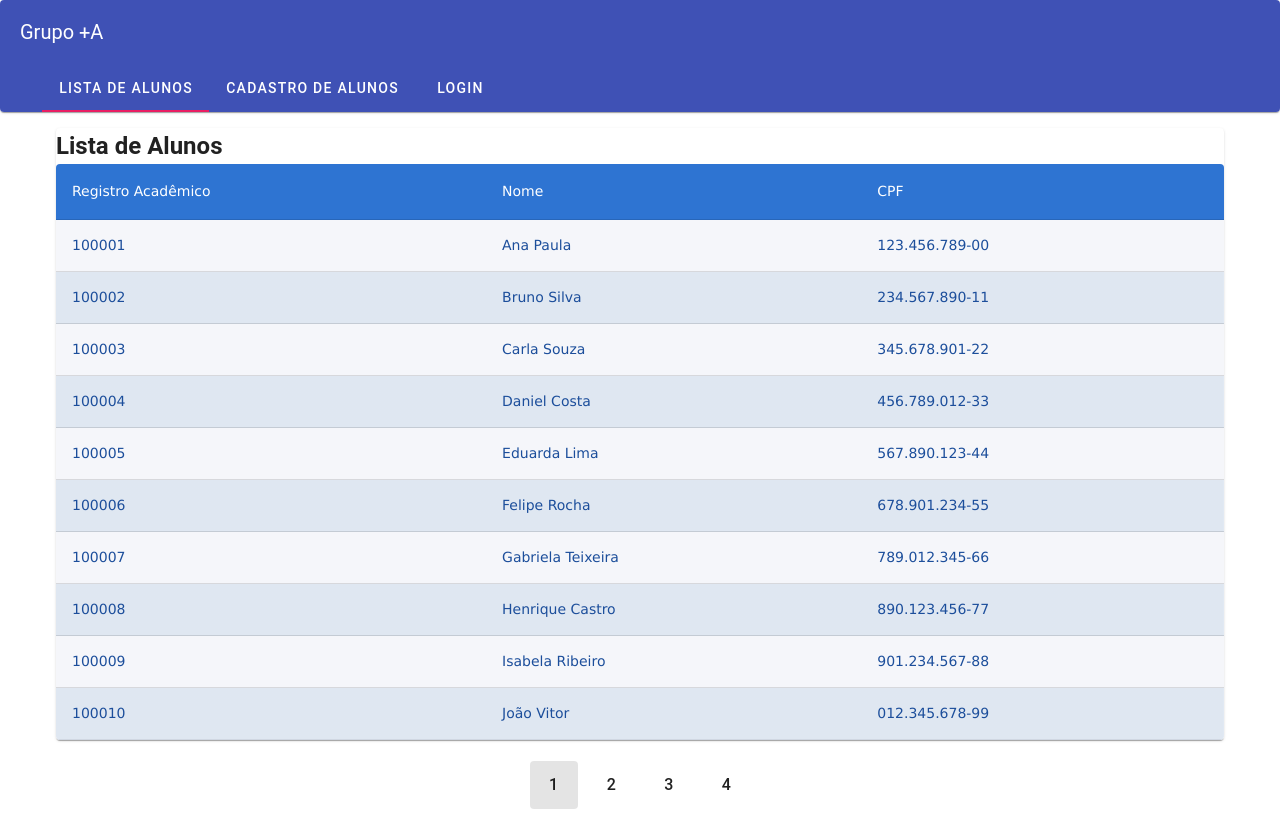
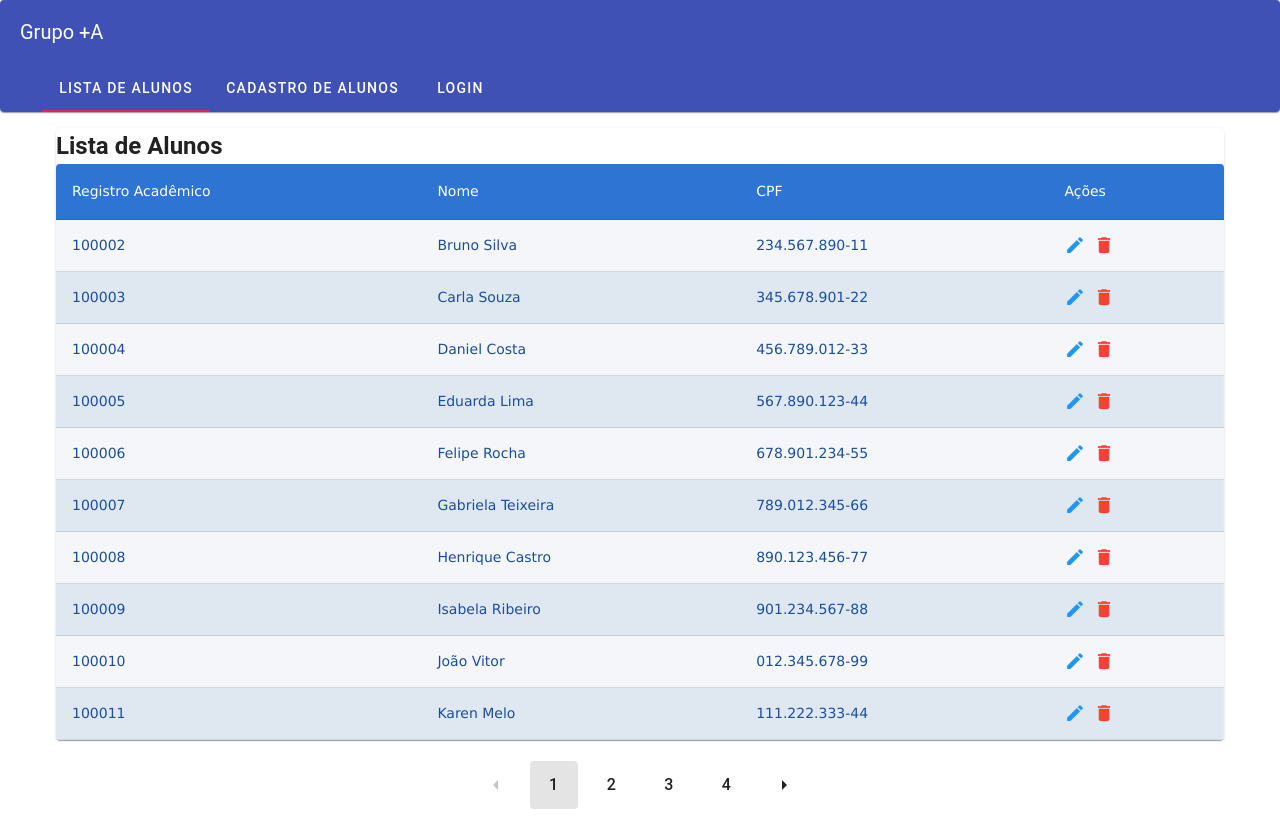
Before and after one commit to paolaarruee/challenge-full-stack-web, a Vue app: page /students in a window 1280 px wide. Built offline with nearby package versions, Linux system fonts and the light colour scheme.

Commit message:
feat: Adicionando botoes de acoes na tabela

```diff
--- a/src/main.js
+++ b/src/main.js
@@ -2,6 +2,7 @@ import { createApp } from "vue";
 import App from "./App.vue";
 import vuetify from "./plugins/vuetify";
 import router from "./router";
+import { VIcon } from 'vuetify/components'
 
 const app = createApp(App);
 app.use(vuetify);
--- a/src/plugins/vuetify.ts
+++ b/src/plugins/vuetify.ts
@@ -2,6 +2,7 @@
 import 'vuetify/styles'
 import { createVuetify } from 'vuetify'
 import { aliases, mdi } from 'vuetify/iconsets/mdi'
+import '@mdi/font/css/materialdesignicons.css'
 
 const vuetify = createVuetify({
   icons: {
--- a/src/views/StudentList.vue
+++ b/src/views/StudentList.vue
@@ -11,6 +11,7 @@
                         <th class="text-left">Registro Acadêmico</th>
                         <th class="text-left">Nome</th>
                         <th class="text-left">CPF</th>
+                        <th class="text-left">Ações</th>
                     </tr>
                 </thead>
                 <tbody>
@@ -18,6 +19,10 @@
                         <td>{{ item.ra }}</td>
                         <td>{{ item.name }}</td>
                         <td>{{ item.cpf }}</td>
+                        <td>
+                            <v-icon small class="mr-2" color="blue" title="Editar">mdi-pencil</v-icon>
+                            <v-icon small color="red" title="Excluir">mdi-delete</v-icon>
+                        </td>
                     </tr>
                 </tbody>
             </v-table>
@@ -32,54 +37,50 @@
 
 <script lang="ts" setup>
 import { ref, computed } from 'vue'
+import { Student } from '../types/Student'
 
-interface Student {
-    ra: string
-    name: string
-    cpf: string
-}
+
 
 const students = ref<Student[]>([
-    { ra: '100001', name: 'Ana Paula', cpf: '123.456.789-00' },
-    { ra: '100002', name: 'Bruno Silva', cpf: '234.567.890-11' },
-    { ra: '100003', name: 'Carla Souza', cpf: '345.678.901-22' },
-    { ra: '100004', name: 'Daniel Costa', cpf: '456.789.012-33' },
-    { ra: '100005', name: 'Eduarda Lima', cpf: '567.890.123-44' },
-    { ra: '100006', name: 'Felipe Rocha', cpf: '678.901.234-55' },
-    { ra: '100007', name: 'Gabriela Teixeira', cpf: '789.012.345-66' },
-    { ra: '100008', name: 'Henrique Castro', cpf: '890.123.456-77' },
-    { ra: '100009', name: 'Isabela Ribeiro', cpf: '901.234.567-88' },
-    { ra: '100010', name: 'João Vitor', cpf: '012.345.678-99' },
-    { ra: '100011', name: 'Karen Melo', cpf: '111.222.333-44' },
-    { ra: '100012', name: 'Lucas Martins', cpf: '222.333.444-55' },
-    { ra: '100013', name: 'Marina Gomes', cpf: '333.444.555-66' },
-    { ra: '100014', name: 'Nicolas Almeida', cpf: '444.555.666-77' },
-    { ra: '100015', name: 'Olívia Fernandes', cpf: '555.666.777-88' },
-    { ra: '100016', name: 'Paulo Azevedo', cpf: '666.777.888-99' },
-    { ra: '100017', name: 'Quésia Nunes', cpf: '777.888.999-00' },
-    { ra: '100018', name: 'Rafael Duarte', cpf: '888.999.000-11' },
-    { ra: '100019', name: 'Sabrina Leite', cpf: '999.000.111-22' },
-    { ra: '100020', name: 'Tiago Barros', cpf: '000.111.222-33' },
-    { ra: '100021', name: 'Ursula Silva', cpf: '101.202.303-44' },
-    { ra: '100022', name: 'Victor Sales', cpf: '202.303.404-55' },
-    { ra: '100023', name: 'Wesley Santos', cpf: '303.404.505-66' },
-    { ra: '100024', name: 'Xuxa Meneghel', cpf: '404.505.606-77' },
-    { ra: '100025', name: 'Yasmin Souza', cpf: '505.606.707-88' },
-    { ra: '100026', name: 'Zeca Camargo', cpf: '606.707.808-99' },
-    { ra: '100027', name: 'Alan Turing', cpf: '707.808.909-00' },
-    { ra: '100028', name: 'Beatriz Mendes', cpf: '808.909.010-11' },
-    { ra: '100029', name: 'Caio Oliveira', cpf: '909.010.121-22' },
-    { ra: '100030', name: 'Diana Borges', cpf: '010.121.232-33' },
-    { ra: '100031', name: 'Erick Ramos', cpf: '121.232.343-44' },
-    { ra: '100032', name: 'Fernanda Lima', cpf: '232.343.454-55' },
-    { ra: '100033', name: 'Gustavo Silva', cpf: '343.454.565-66' },
-    { ra: '100034', name: 'Helena Prado', cpf: '454.565.676-77' },
-    { ra: '100035', name: 'Igor Nogueira', cpf: '565.676.787-88' },
-    { ra: '100036', name: 'Julia Castro', cpf: '676.787.898-99' },
-    { ra: '100037', name: 'Kaique Barbosa', cpf: '787.898.909-00' },
-    { ra: '100038', name: 'Larissa Moura', cpf: '898.909.010-11' },
-    { ra: '100039', name: 'Matheus Rocha', cpf: '909.010.121-22' },
-    { ra: '100040', name: 'Natália Pires', cpf: '010.121.232-33' },
+    { id: 1, ra: '100002', name: 'Bruno Silva', cpf: '234.567.890-11', email: 'bruno.silva@example.com' },
+    { id: 2, ra: '100003', name: 'Carla Souza', cpf: '345.678.901-22', email: 'carla.souza@example.com' },
+    { id: 3, ra: '100004', name: 'Daniel Costa', cpf: '456.789.012-33', email: 'daniel.costa@example.com' },
+    { id: 4, ra: '100005', name: 'Eduarda Lima', cpf: '567.890.123-44', email: 'eduarda.lima@example.com' },
+    { id: 5, ra: '100006', name: 'Felipe Rocha', cpf: '678.901.234-55', email: 'felipe.rocha@example.com' },
+    { id: 6, ra: '100007', name: 'Gabriela Teixeira', cpf: '789.012.345-66', email: 'gabriela.teixeira@example.com' },
+    { id: 7, ra: '100008', name: 'Henrique Castro', cpf: '890.123.456-77', email: 'henrique.castro@example.com' },
+    { id: 8, ra: '100009', name: 'Isabela Ribeiro', cpf: '901.234.567-88', email: 'isabela.ribeiro@example.com' },
+    { id: 9, ra: '100010', name: 'João Vitor', cpf: '012.345.678-99', email: 'joao.vitor@example.com' },
+    { id: 10, ra: '100011', name: 'Karen Melo', cpf: '111.222.333-44', email: 'karen.melo@example.com' },
+    { id: 11, ra: '100012', name: 'Lucas Martins', cpf: '222.333.444-55', email: 'lucas.martins@example.com' },
+    { id: 12, ra: '100013', name: 'Marina Gomes', cpf: '333.444.555-66', email: 'marina.gomes@example.com' },
+    { id: 13, ra: '100014', name: 'Nicolas Almeida', cpf: '444.555.666-77', email: 'nicolas.almeida@example.com' },
+    { id: 14, ra: '100015', name: 'Olívia Fernandes', cpf: '555.666.777-88', email: 'olivia.fernandes@example.com' },
+    { id: 15, ra: '100016', name: 'Paulo Azevedo', cpf: '666.777.888-99', email: 'paulo.azevedo@example.com' },
+    { id: 16, ra: '100017', name: 'Quésia Nunes', cpf: '777.888.999-00', email: 'quesia.nunes@example.com' },
+    { id: 17, ra: '100018', name: 'Rafael Duarte', cpf: '888.999.000-11', email: 'rafael.duarte@example.com' },
+    { id: 18, ra: '100019', name: 'Sabrina Leite', cpf: '999.000.111-22', email: 'sabrina.leite@example.com' },
+    { id: 19, ra: '100020', name: 'Tiago Barros', cpf: '000.111.222-33', email: 'tiago.barros@example.com' },
+    { id: 20, ra: '100021', name: 'Ursula Silva', cpf: '101.202.303-44', email: 'ursula.silva@example.com' },
+    { id: 21, ra: '100022', name: 'Victor Sales', cpf: '202.303.404-55', email: 'victor.sales@example.com' },
+    { id: 22, ra: '100023', name: 'Wesley Santos', cpf: '303.404.505-66', email: 'wesley.santos@example.com' },
+    { id: 23, ra: '100024', name: 'Xuxa Meneghel', cpf: '404.505.606-77', email: 'xuxa.meneghel@example.com' },
+    { id: 24, ra: '100025', name: 'Yasmin Souza', cpf: '505.606.707-88', email: 'yasmin.souza@example.com' },
+    { id: 25, ra: '100026', name: 'Zeca Camargo', cpf: '606.707.808-99', email: 'zeca.camargo@example.com' },
+    { id: 26, ra: '100027', name: 'Alan Turing', cpf: '707.808.909-00', email: 'alan.turing@example.com' },
+    { id: 27, ra: '100028', name: 'Beatriz Mendes', cpf: '808.909.010-11', email: 'beatriz.mendes@example.com' },
+    { id: 28, ra: '100029', name: 'Caio Oliveira', cpf: '909.010.121-22', email: 'caio.oliveira@example.com' },
+    { id: 29, ra: '100030', name: 'Diana Borges', cpf: '010.121.232-33', email: 'diana.borges@example.com' },
+    { id: 30, ra: '100031', name: 'Erick Ramos', cpf: '121.232.343-44', email: 'erick.ramos@example.com' },
+    { id: 31, ra: '100032', name: 'Fernanda Lima', cpf: '232.343.454-55', email: 'fernanda.lima@example.com' },
+    { id: 32, ra: '100033', name: 'Gustavo Silva', cpf: '343.454.565-66', email: 'gustavo.silva@example.com' },
+    { id: 33, ra: '100034', name: 'Helena Prado', cpf: '454.565.676-77', email: 'helena.prado@example.com' },
+    { id: 34, ra: '100035', name: 'Igor Nogueira', cpf: '565.676.787-88', email: 'igor.nogueira@example.com' },
+    { id: 35, ra: '100036', name: 'Julia Castro', cpf: '676.787.898-99', email: 'julia.castro@example.com' },
+    { id: 36, ra: '100037', name: 'Kaique Barbosa', cpf: '787.898.909-00', email: 'kaique.barbosa@example.com' },
+    { id: 37, ra: '100038', name: 'Larissa Moura', cpf: '898.909.010-11', email: 'larissa.moura@example.com' },
+    { id: 38, ra: '100039', name: 'Matheus Rocha', cpf: '909.010.121-22', email: 'matheus.rocha@example.com' },
+    { id: 39, ra: '100040', name: 'Natália Pires', cpf: '010.121.232-33', email: 'natalia.pires@example.com' },
 ])
 
 const page = ref(1)
@@ -92,7 +93,6 @@ const paginatedStudents = computed(() => {
 </script>
 
 <style scoped>
-
 ::v-deep(.v-table) {
     background-color: #F5F6FA;
     color: #1C4E9B;
```
